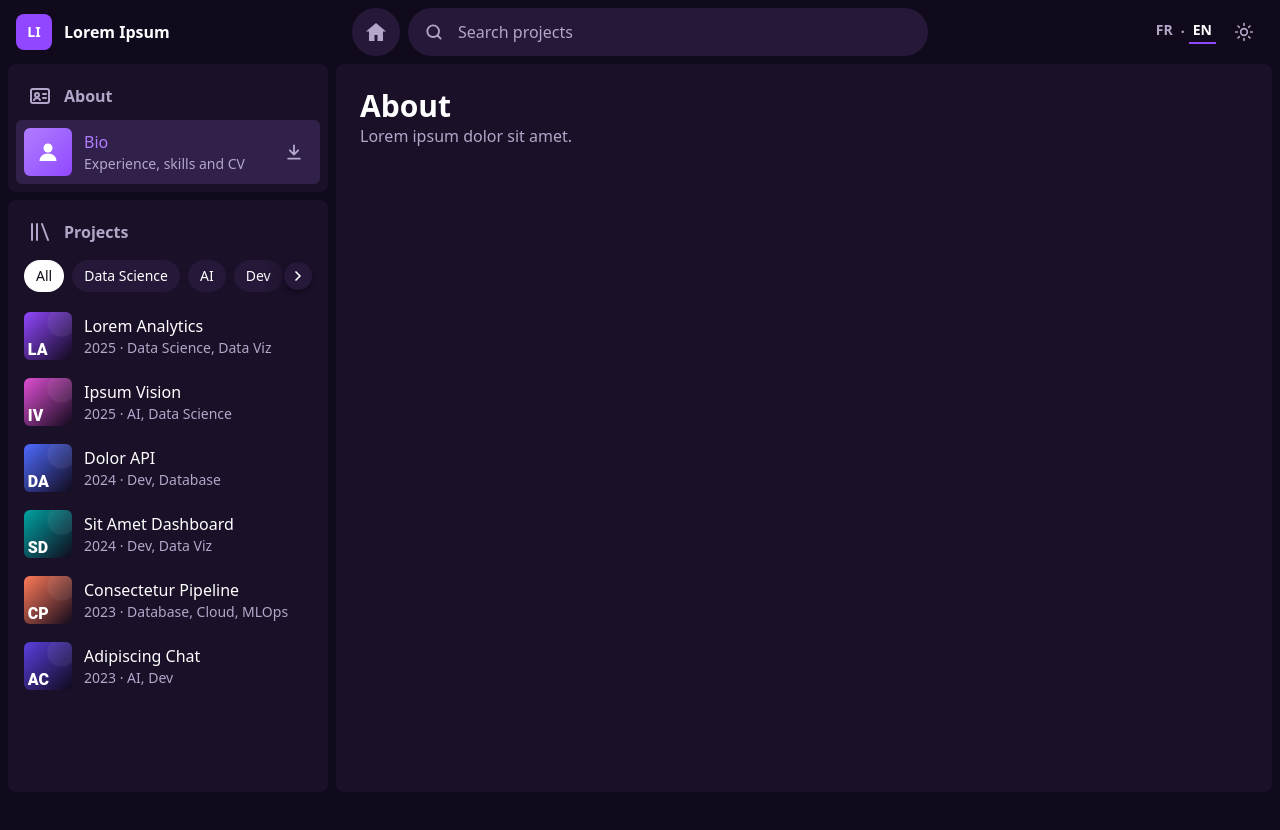
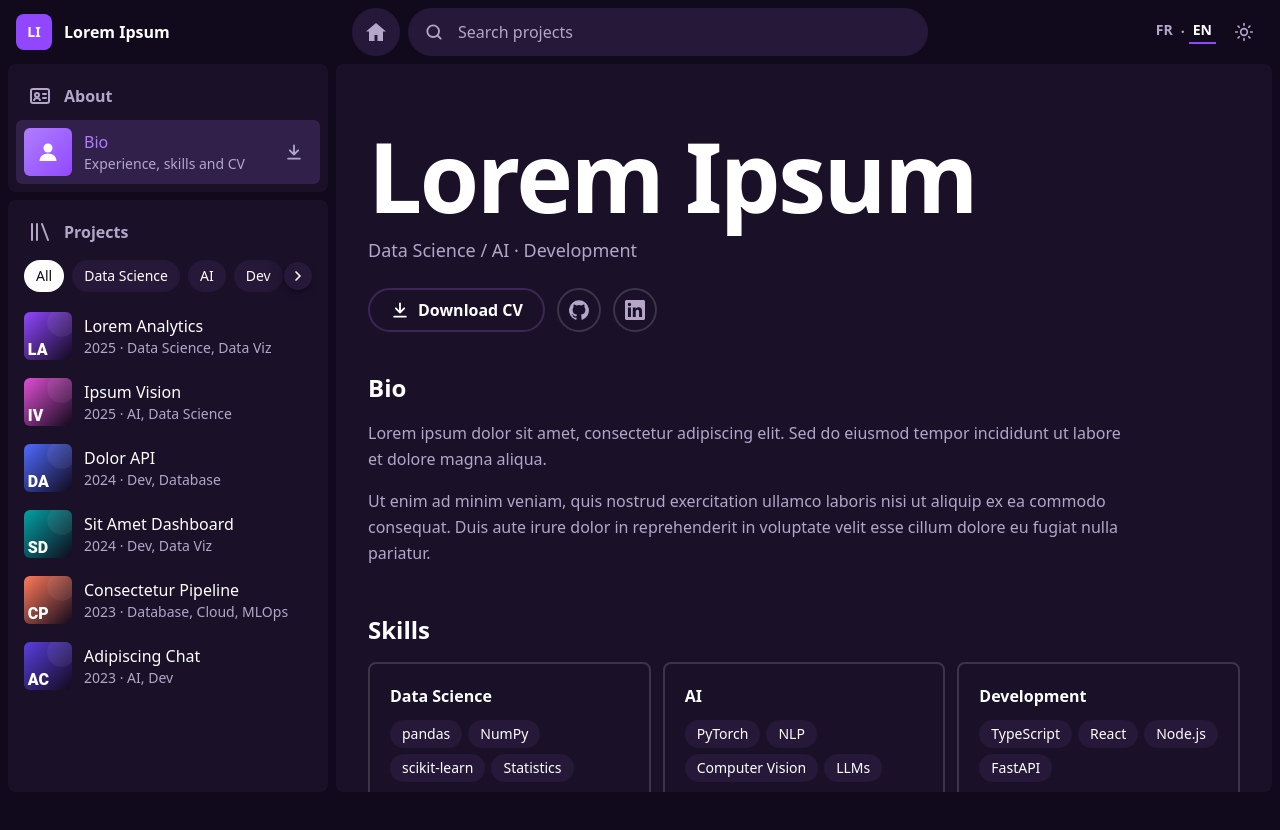
Before and after one commit to M-IZO/Portfolio, a React (Vite) app in the folder front/: page /en/about in a window 1280 px wide. Shown: the top 830 px of the page. Before the commit the page ends 800 px from the top, so only its background shows below. Built offline with nearby package versions, Linux system fonts and the light colour scheme.

Commit message:
Adds the about page

```diff
--- a/front/src/pages/About.tsx
+++ b/front/src/pages/About.tsx
@@ -1,16 +1,156 @@
+import type { ReactNode } from 'react'
 import { useTranslation } from 'react-i18next'
+import { DownloadIcon, ExternalLinkIcon, GitHubIcon, LinkedInIcon } from '../components/icons'
+import RichText from '../components/RichText'
+import { about } from '../data/about'
 import { useDocumentTitle } from '../hooks/useDocumentTitle'
+import { useLang } from '../hooks/useLang'
+import { cvDownload, formatMonth, localize } from '../lib/content'
+import type { Lang } from '../lib/lang'
+import type { TimelineItem } from '../types/content'
 
-function About() {
-  const { t } = useTranslation()
-  useDocumentTitle(t('nav.about'))
+const focusRing = 'focus-visible:outline-2 focus-visible:outline-accent'
+const roundLink = `flex size-11 items-center justify-center rounded-full border-2 border-text/15 text-muted transition-colors hover:border-text hover:text-text ${focusRing}`
 
+function Section({ id, title, children }: { id: string; title: string; children: ReactNode }) {
   return (
-    <section className="p-6">
-      <h1 className="text-3xl font-bold">{t('nav.about')}</h1>
-      <p className="text-muted">{t('placeholder.text')}</p>
+    <section aria-labelledby={id}>
+      <h2 id={id} className="text-2xl font-bold">
+        {title}
+      </h2>
+      <div className="mt-4">{children}</div>
     </section>
   )
 }
 
+function Timeline({ items, lang, present }: { items: TimelineItem[]; lang: Lang; present: string }) {
+  return (
+    <ol className="space-y-8 border-l-2 border-text/15 pl-6">
+      {items.map((item) => (
+        <li key={`${item.place}-${item.start}`} className="relative">
+          <span aria-hidden="true" className="absolute top-1.5 -left-[1.95rem] size-3 rounded-full border-2 border-bg bg-accent-hover" />
+          <p className="text-sm text-muted first-letter:uppercase">
+            {formatMonth(item.start, lang)} – {item.end ? formatMonth(item.end, lang) : present}
+          </p>
+          <h3 className="mt-1 text-lg font-bold">{localize(item.title, lang)}</h3>
+          <p className="text-sm">
+            {item.place} <span className="text-muted">· {localize(item.location, lang)}</span>
+          </p>
+          <p className="mt-2 max-w-3xl text-muted">{localize(item.description, lang)}</p>
+          {item.stack && (
+            <ul className="mt-3 flex flex-wrap gap-1.5">
+              {item.stack.map((tool) => (
+                <li key={tool} className="rounded-full bg-elevated px-2.5 py-0.5 text-xs shadow-card">
+                  {tool}
+                </li>
+              ))}
+            </ul>
+          )}
+        </li>
+      ))}
+    </ol>
+  )
+}
+
+function About() {
+  const { t } = useTranslation()
+  const lang = useLang()
+  useDocumentTitle(t('nav.about'))
+
+  const cv = cvDownload(lang)
+
+  return (
+    <div className="flex-1 pb-12">
+      <header className="px-6 pt-12 pb-10 text-center md:px-8 md:pt-16 md:text-left">
+        <h1 className="text-5xl font-black tracking-tight md:text-7xl xl:text-8xl">{about.name}</h1>
+        <p className="mt-3 text-lg text-muted">{localize(about.title, lang)}</p>
+        <div className="mt-6 flex flex-wrap items-center justify-center gap-3 md:justify-start">
+          <a
+            href={cv.href}
+            download={cv.fileName}
+            className={`inline-flex items-center gap-2 rounded-full border-2 border-border px-5 py-2 font-bold transition-colors hover:border-text ${focusRing}`}
+          >
+            <DownloadIcon />
+            {t('aboutLink.downloadCv')}
+          </a>
+          <a href={about.socials.github} target="_blank" rel="noreferrer" aria-label={`GitHub (${t('about.newTab')})`} title="GitHub" className={roundLink}>
+            <GitHubIcon />
+          </a>
+          <a href={about.socials.linkedin} target="_blank" rel="noreferrer" aria-label={`LinkedIn (${t('about.newTab')})`} title="LinkedIn" className={roundLink}>
+            <LinkedInIcon />
+          </a>
+        </div>
+      </header>
+
+      <div className="space-y-12 px-6 md:px-8">
+        <Section id="bio-title" title={t('about.bio')}>
+          <RichText text={localize(about.bio, lang)} className="max-w-3xl leading-relaxed text-muted" />
+        </Section>
+
+        <Section id="skills-title" title={t('about.skills')}>
+          <ul className="grid gap-3 sm:grid-cols-2 xl:grid-cols-3">
+            {about.skills.map((group) => (
+              <li key={group.name.en} className="rounded-lg border-2 border-text/15 p-5">
+                <h3 className="font-bold">{localize(group.name, lang)}</h3>
+                <ul className="mt-3 flex flex-wrap gap-1.5">
+                  {group.skills.map((skill) => (
+                    <li key={skill} className="rounded-full bg-elevated px-3 py-1 text-sm shadow-card">
+                      {skill}
+                    </li>
+                  ))}
+                </ul>
+              </li>
+            ))}
+          </ul>
+        </Section>
+
+        <Section id="experience-title" title={t('about.experience')}>
+          <Timeline items={about.experience} lang={lang} present={t('about.present')} />
+        </Section>
+
+        <Section id="education-title" title={t('about.education')}>
+          <Timeline items={about.education} lang={lang} present={t('about.present')} />
+        </Section>
+
+        <Section id="certifications-title" title={t('about.certifications')}>
+          <ul className="divide-y divide-text/10">
+            {about.certifications.map((certification) => (
+              <li key={certification.name} className="flex flex-wrap items-center justify-between gap-3 py-3">
+                <div>
+                  <p className="font-bold">{certification.name}</p>
+                  <p className="text-sm text-muted first-letter:uppercase">
+                    {certification.issuer} · {formatMonth(certification.date, lang)}
+                  </p>
+                </div>
+                {certification.url && (
+                  <a
+                    href={certification.url}
+                    target="_blank"
+                    rel="noreferrer"
+                    className={`inline-flex items-center gap-1.5 text-sm font-bold text-accent-hover hover:underline ${focusRing}`}
+                  >
+                    {t('about.viewCertificate')}
+                    <ExternalLinkIcon />
+                    <span className="sr-only">({t('about.newTab')})</span>
+                  </a>
+                )}
+              </li>
+            ))}
+          </ul>
+        </Section>
+
+        <Section id="hobbies-title" title={t('about.hobbies')}>
+          <ul className="flex flex-wrap gap-2">
+            {about.hobbies.map((hobby) => (
+              <li key={hobby.en} className="rounded-full bg-elevated px-4 py-1.5 shadow-card">
+                {localize(hobby, lang)}
+              </li>
+            ))}
+          </ul>
+        </Section>
+      </div>
+    </div>
+  )
+}
+
 export default About
```
